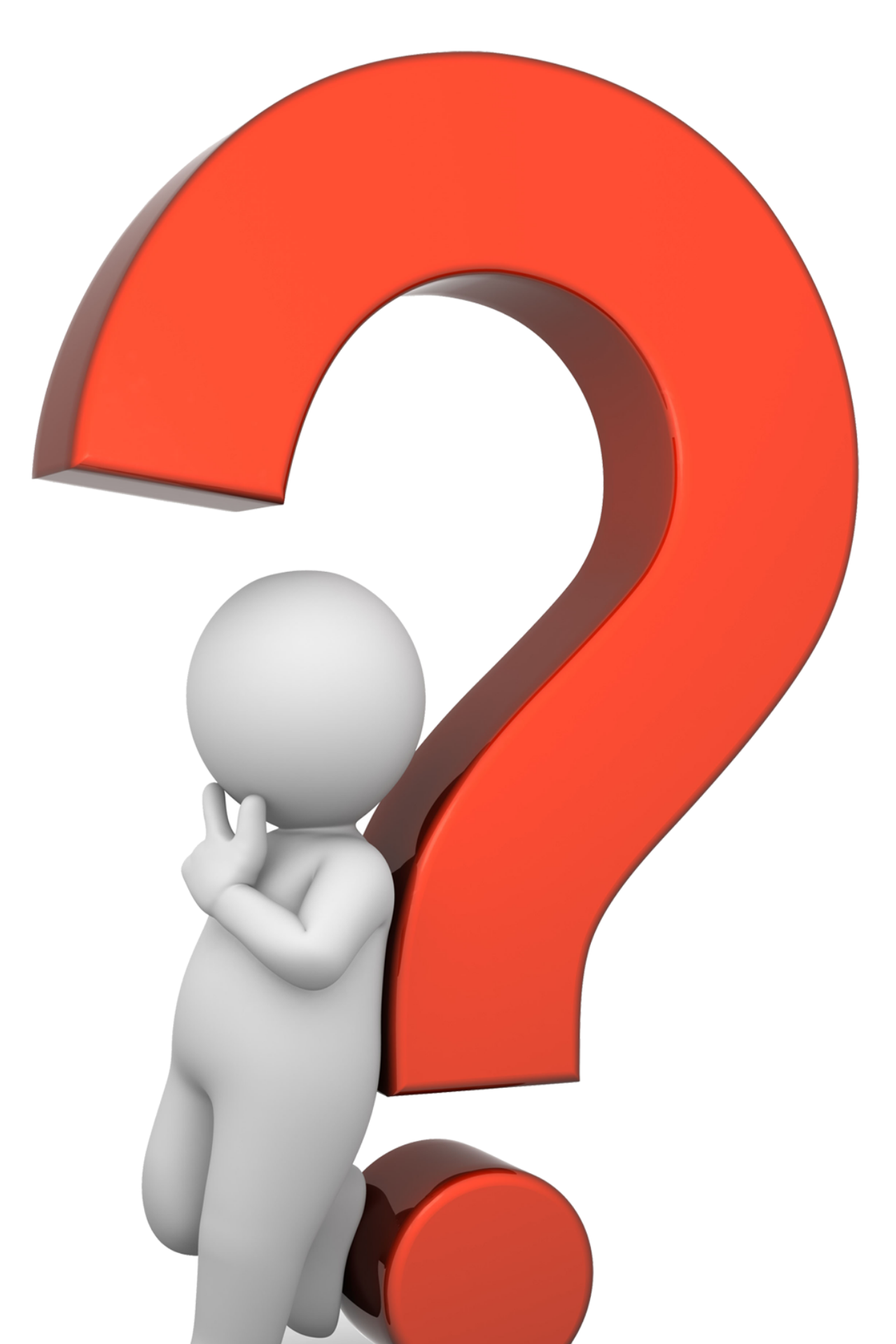
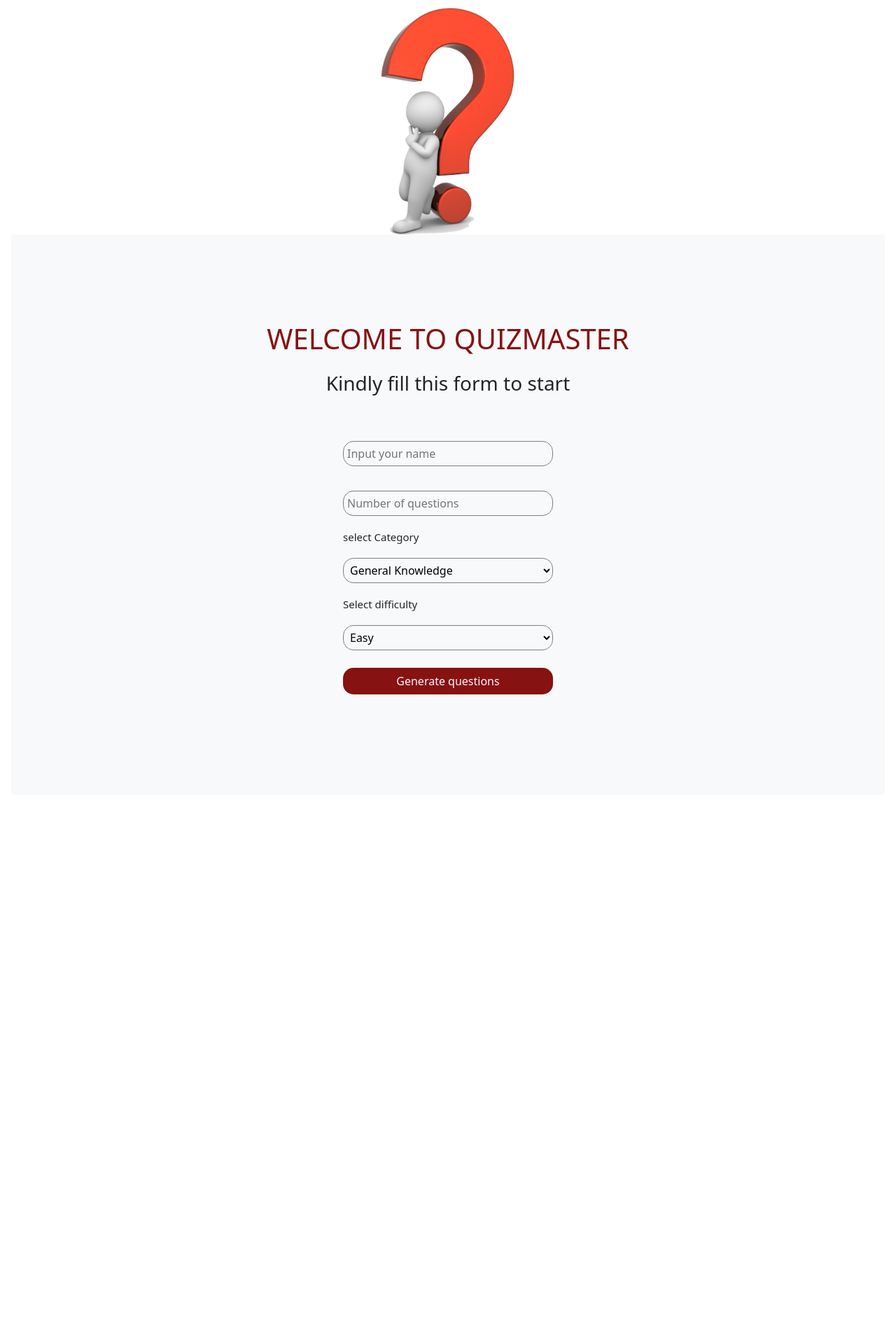
Before and after one commit to Jakmike/QuizMaster, a Flask app: page / in a window 1280 px wide. Shown: the top 1920 px of the page at 70% size. After the commit the page ends 992 px from the top, so only its background shows below. Run offline with Flask 3, Linux system fonts and the light colour scheme; some libraries are stand-ins or nearby versions.

Commit message:
update on css and html for logo

```diff
--- a/templates/index.html
+++ b/templates/index.html
@@ -11,11 +11,26 @@
   <script src="https://cdnjs.cloudflare.com/ajax/libs/jquery/3.2.1/jquery.min.js"></script>
   <script src="https://cdn.jsdelivr.net/npm/bootstrap@5.0.0-beta1/dist/js/bootstrap.bundle.min.js"></script>
   <title>Welcome</title>
+  <style>
+    /* Center the image within the body */
+    body {
+        display: flex;
+        justify-content: center; /* Center horizontally */
+        align-items: center; /* Center vertically */
+        height: 25%; /* Use the full viewport height for centering */
+    }
+
+    /* Style the image */
+    img {
+        width: 100px; /* Set the desired width */
+        height: auto; /* Maintain the aspect ratio */
+    }
+</style>
 </head>
 <body id="body-pd">
-    <img src="{{ url_for('static', filename='quiz-logo.png') }}" alt="Your Logo Alt Text">  <!--Add the logo here>
+   <img src="{{ url_for('static', filename='quiz-logo.png') }}" alt="Your Logo Alt Text" style="width: 200px; height: auto"> <!--Add the logo here-->
 
-    <!-Container Main start-->
+    <!--Container Main start-->
     <div class="height-100 bg-light">
         <h1 class="welcome">WELCOME TO QUIZMASTER</h1>
         <br>
```
Also changed, not shown: static/exam.css (+4 -4 lines), templates/exam.html (+6 -6 lines).
